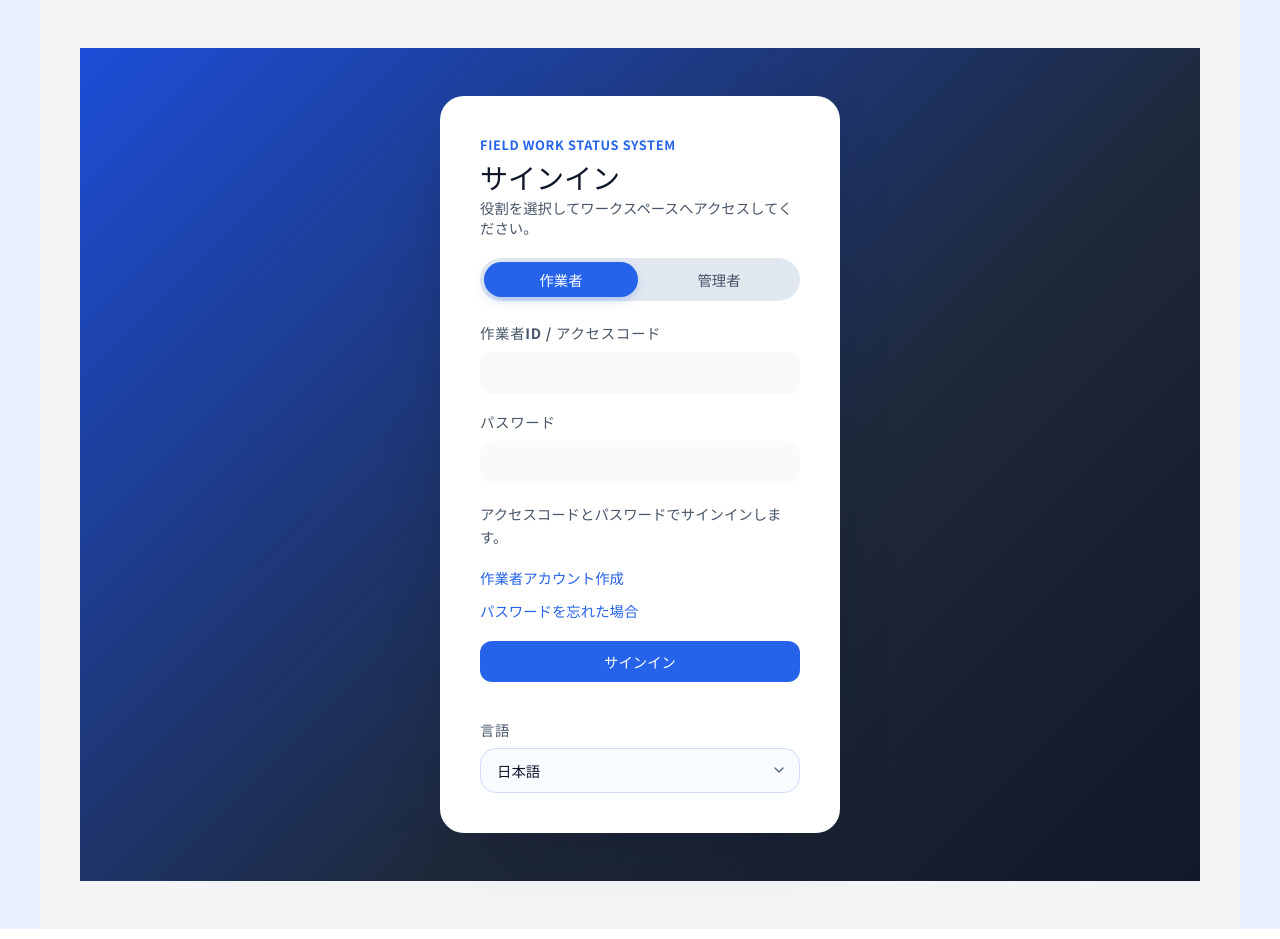
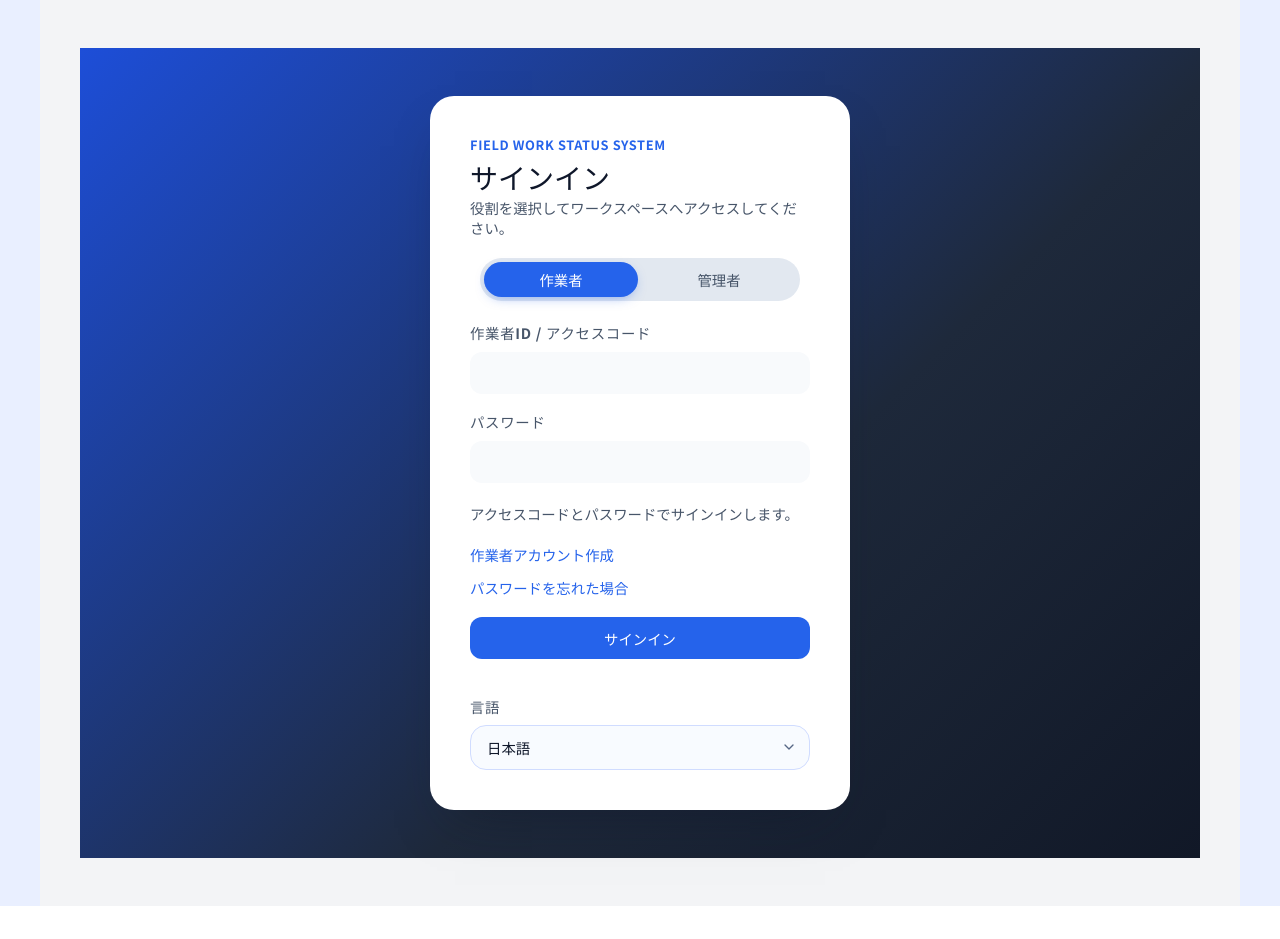
Before and after one commit to dzzmbxkrv8-svg/field-work-status-system, a React (Vite) app: page / in a window 1280 px wide. After the commit the page ends 916 px from the top, so only its background shows below. Built offline with nearby package versions, Linux system fonts and the light colour scheme.

Commit message:
fix: ログインカード幅を420px固定（言語切り替え時の幅変動を解消）

```diff
--- a/src/App.css
+++ b/src/App.css
@@ -1483,7 +1483,7 @@ textarea:focus {
 }
 
 .fws-login-card {
-  width: 400px;
+  width: 420px;
   max-width: 100%;
   flex-shrink: 0;
   background: #ffffff;
```
